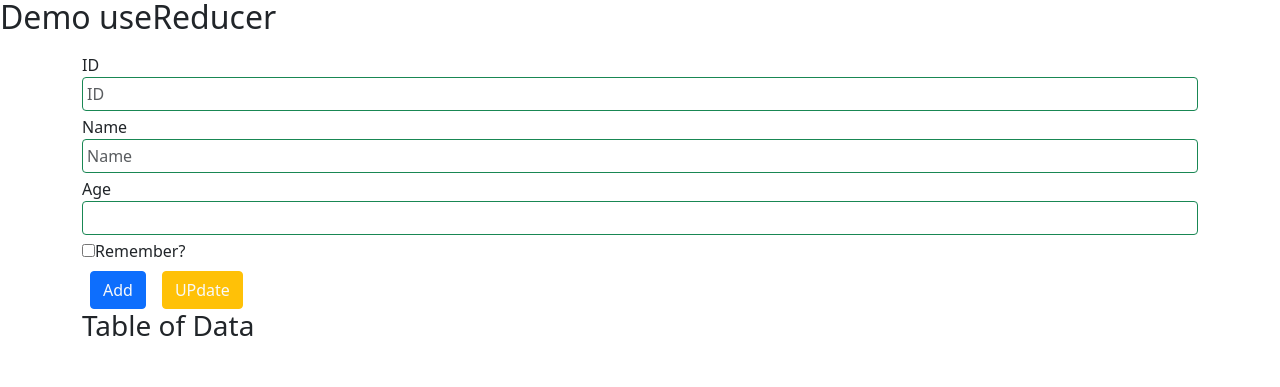
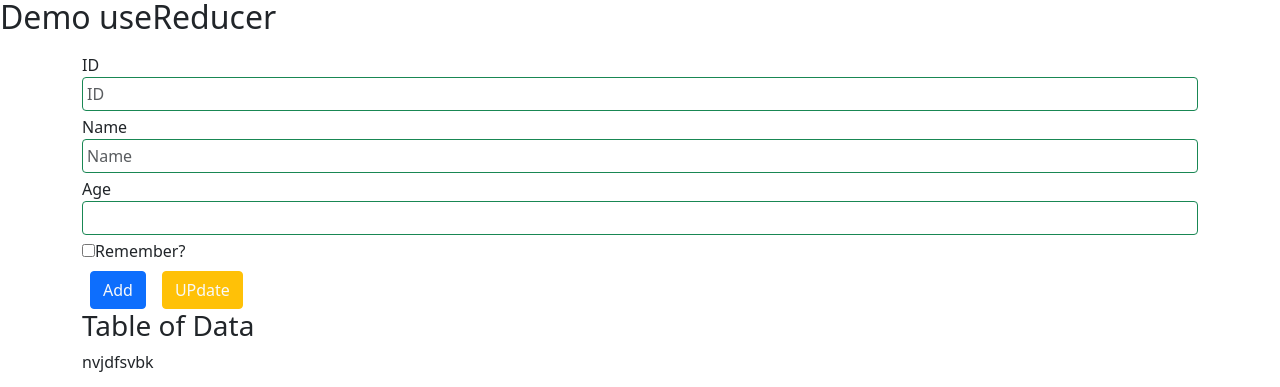
Before and after one commit to ThaiThienQuan/reactlearning, a React (Vite) app: page / in a window 1280 px wide. Shown: the part 517-904 px from the top of the page. Before the commit the page ends 883 px from the top, so only its background shows below. Built offline with nearby package versions, Linux system fonts and the light colour scheme.

Commit message:
Pracetice useReducer 1.06

```diff
--- a/src/demo/DemoUseReducer.tsx
+++ b/src/demo/DemoUseReducer.tsx
@@ -151,6 +151,7 @@ export default function DemoUseReducer() {
             ))}
           </tr>
         </table>
+        nvjdfsvbk
       </div>
     </>
   );
```
